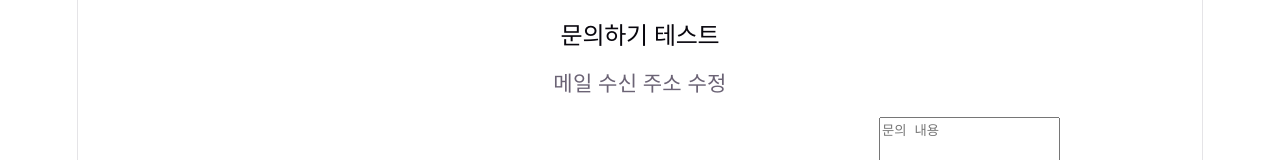
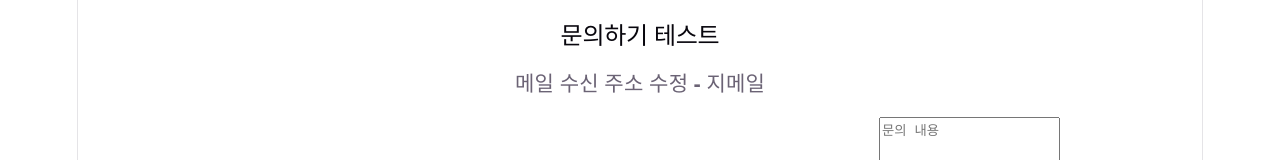
Before and after one commit to dv-jamie/test, a React (Vite) app: page / in a window 1280 px wide. Shown: the part 610-770 px from the top of the page. Built offline with nearby package versions, Linux system fonts and the light colour scheme.

Commit message:
메일기능 테스트 제목 변경

```diff
--- a/src/ContactTest.jsx
+++ b/src/ContactTest.jsx
@@ -39,7 +39,7 @@ export default function ContactTest() {
   return (
     <div className="max-w-md mx-auto mt-10 p-6 bg-white rounded-lg shadow-lg">
       <h2 className="text-2xl font-bold mb-6 text-gray-800">문의하기 테스트</h2>
-      <h3>메일 수신 주소 수정</h3>
+      <h3>메일 수신 주소 수정 - 지메일</h3>
 
       <form onSubmit={handleSubmit} className="space-y-4">
         <input
```
